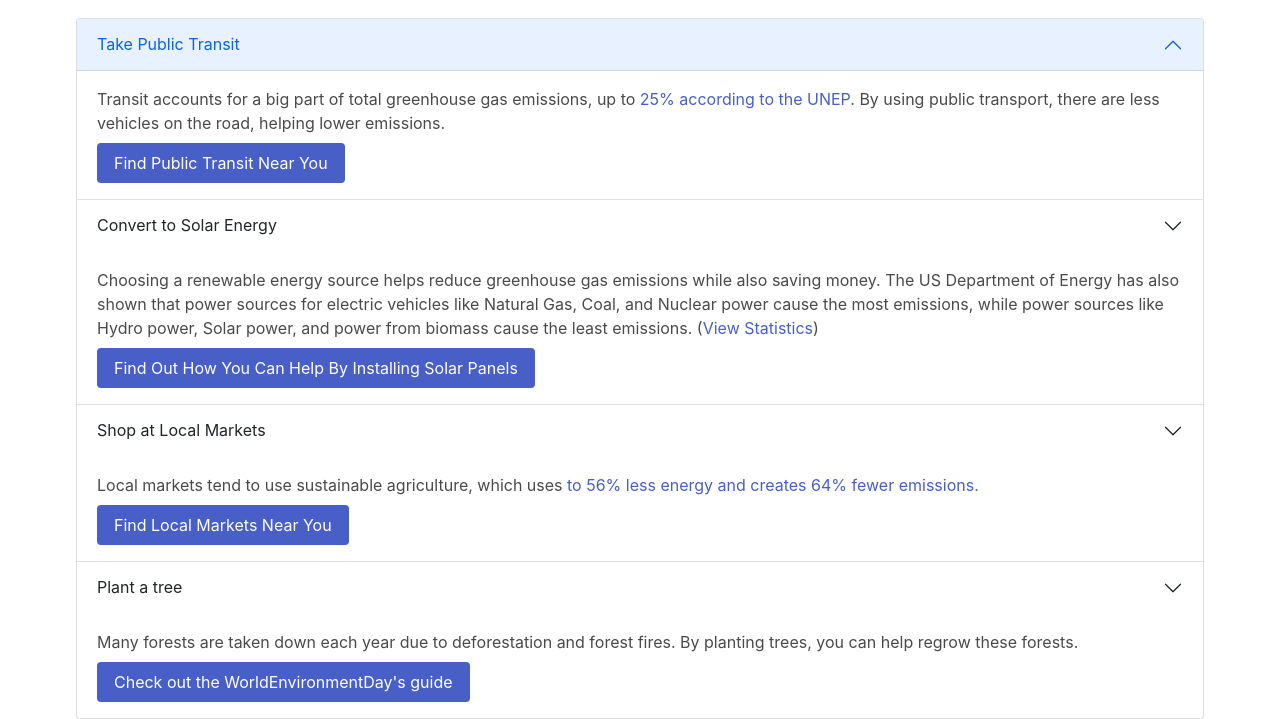
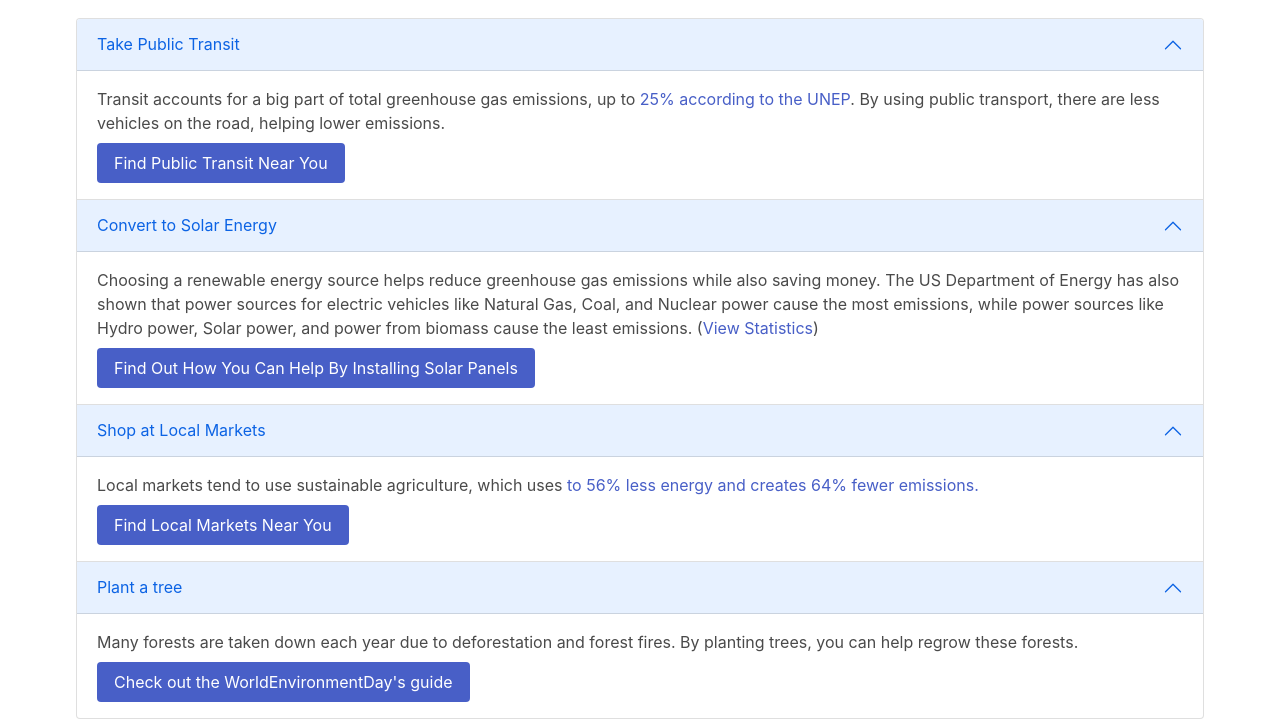
Before and after one commit to CoolCoderSJ/Climalearn, a Flask app: page /solutions in a window 1280 px wide. Shown: the part 203-922 px from the top of the page. Run offline with Flask 2, Linux system fonts and the light colour scheme; some libraries are stand-ins or nearby versions.

Commit message:
fix small ui

```diff
--- a/templates/solutions.html
+++ b/templates/solutions.html
@@ -56,7 +56,7 @@
 
           <div class="accordion-item">
             <h2 class="accordion-header" id="headingTwo">
-              <button class="accordion-button collapsed" type="button" data-bs-toggle="collapse" data-bs-target="#collapseTwo" aria-expanded="false" aria-controls="collapseTwo">
+              <button class="accordion-button" type="button" data-bs-toggle="collapse" data-bs-target="#collapseTwo" aria-expanded="false" aria-controls="collapseTwo">
                 Convert to Solar Energy
               </button>
             </h2>
@@ -73,7 +73,7 @@
 
           <div class="accordion-item">
             <h2 class="accordion-header" id="headingThree">
-              <button class="accordion-button collapsed" type="button" data-bs-toggle="collapse" data-bs-target="#collapseThree" aria-expanded="false" aria-controls="collapseThree">
+              <button class="accordion-button" type="button" data-bs-toggle="collapse" data-bs-target="#collapseThree" aria-expanded="false" aria-controls="collapseThree">
                 Shop at Local Markets
               </button>
             </h2>
@@ -90,7 +90,7 @@
 
           <div class="accordion-item">
             <h2 class="accordion-header" id="headingFour">
-              <button class="accordion-button collapsed" type="button" data-bs-toggle="collapse" data-bs-target="#collapseFour" aria-expanded="false" aria-controls="collapseFour">
+              <button class="accordion-button" type="button" data-bs-toggle="collapse" data-bs-target="#collapseFour" aria-expanded="false" aria-controls="collapseFour">
                 Plant a tree
               </button>
             </h2>
```
